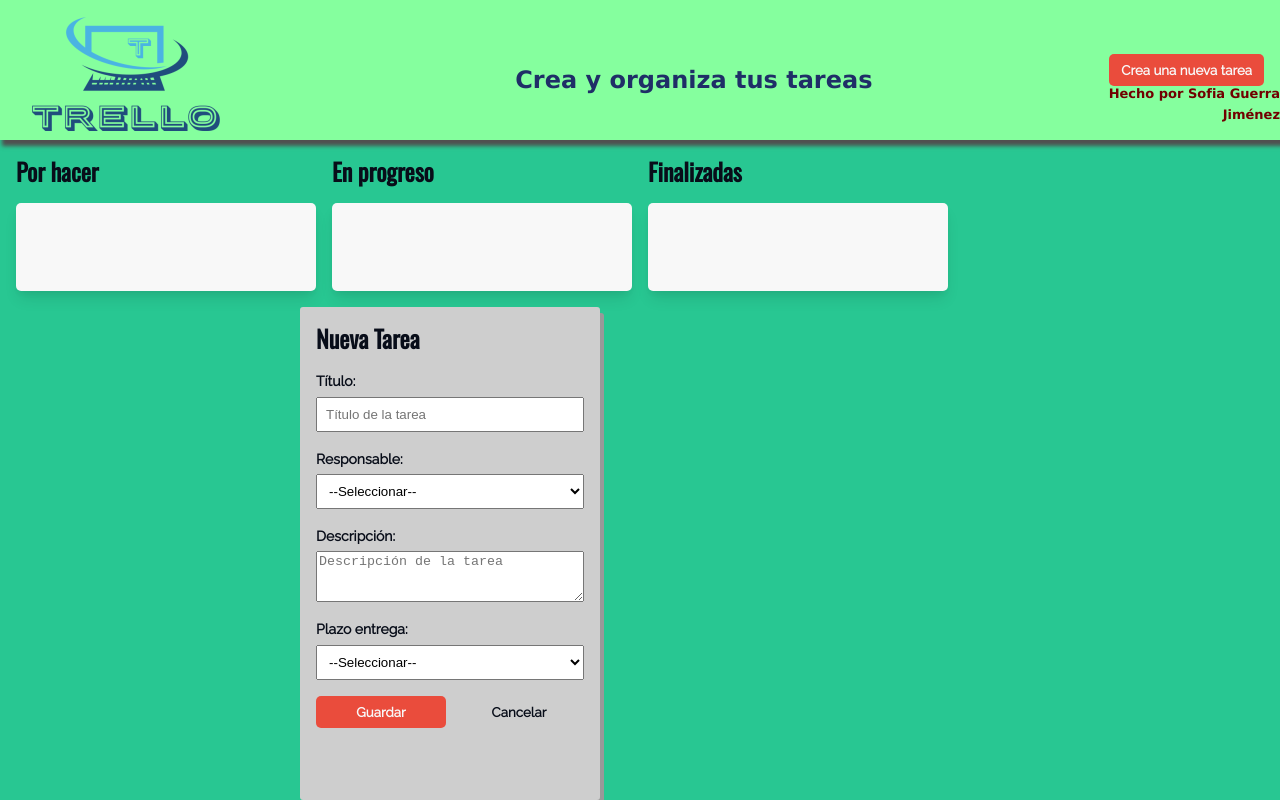
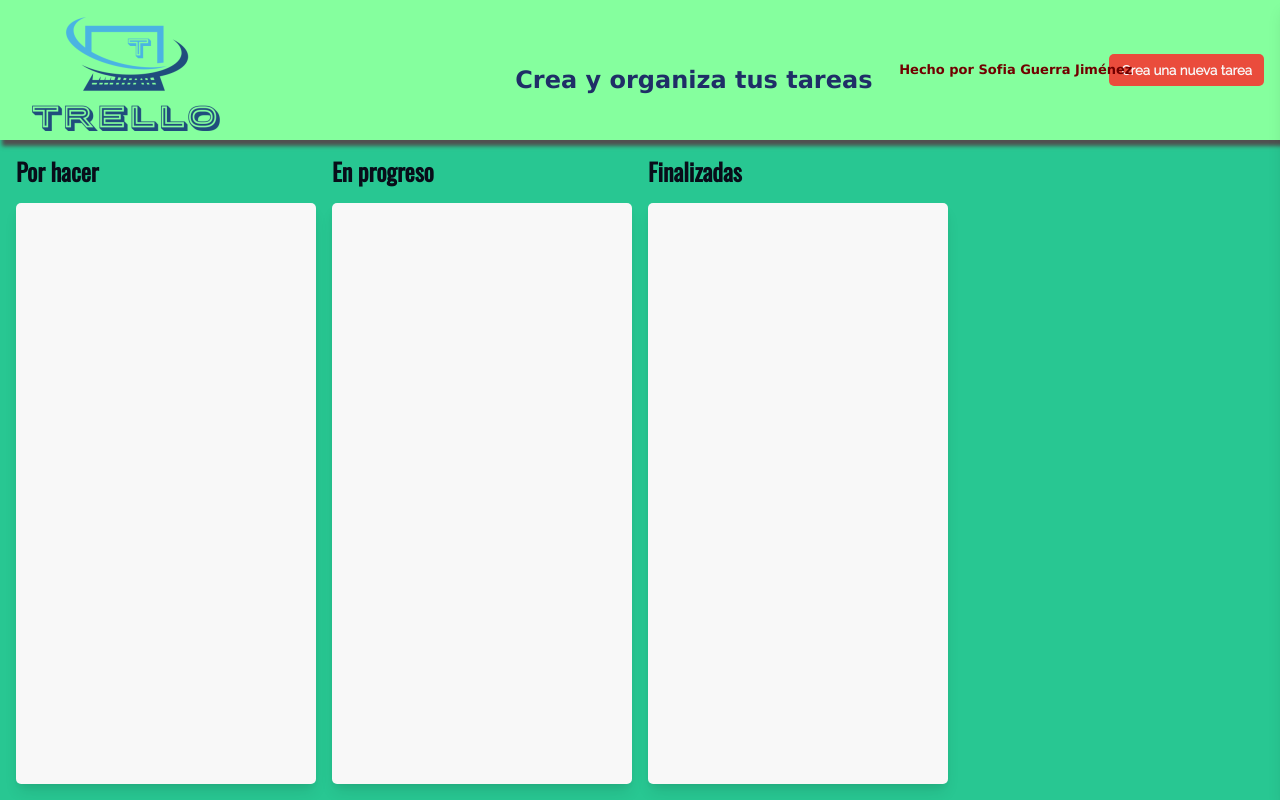
Before and after one commit to angysof16/M3U2TrelloAppSofiaGuerra, a website: page index.html in a window 1280 px wide. Drawn offline with nearby package versions, Linux system fonts and the light colour scheme; no server answers.

Commit message:
final commit

```diff
--- a/css/components/buttons.css
+++ b/css/components/buttons.css
@@ -32,3 +32,7 @@
 {
   background-color: var(--c-first-main);
 }
+
+.button:hover{
+  background-color:rgb(0, 0, 148);
+}
--- a/css/theme/aside.css
+++ b/css/theme/aside.css
@@ -1,12 +1,16 @@
 .aside-app{
-  flex: 1;
-  display: flex;
-  flex-direction:column;
-  background-color:rgb(206, 206, 206);
+  background-color:rgb(167, 167, 167);
   border-radius: 3px;
-  width: 300px;
-  height: 650px;
   box-shadow: 4px 6px rgb(153, 153, 153);
+  position: fixed;
+  top: 0;
+  right: 0;
+  width: 100%;
+  max-width: 350px;
+  height: 100vh;
+  padding: var(--gutter);
+  background-color: var(--c-background-light);
+  box-shadow: var(--box-shadow-lg);
   transform: translate(100%);
   will-change: transform;
   transition: transform var(--duration-transition-base);
--- a/css/theme/header.css
+++ b/css/theme/header.css
@@ -1,11 +1,12 @@
 .header-app {
-  background-color:rgb(133, 255, 158);
   height: 140px;
   box-shadow: 4px 4px 4px 2px rgb(80, 80, 80);
+  background-color:rgb(133, 255, 158);
 }
 
 .header-app,
-.header-app .l-container{
+.header-app .l-container
+{
   display: flex;
   align-items: center;
   justify-content: space-between;
@@ -31,7 +32,6 @@
   font-family:'Lucida Sans';
   font-size: small;
   font-weight:bold;
-  padding-left: 82%;
-  padding-top:70px;
+  padding-left: 69%;
   color: rgb(113, 0, 0);
 }
--- a/db.json
+++ b/db.json
@@ -6,8 +6,8 @@
         "person": "Sofia Guerra",
         "details": "Lorem ipsum dolor sit amet.",
         "state": "done",
-        "deadline": 1290410941,
-        "created": 1615352159
+        "deadline": 1390410941,
+        "created": 125432559
       },
       {
         "id": 2,
@@ -16,7 +16,7 @@
         "details": "Lorem ipsum dolor sit amet.",
         "state": "to-do",
         "deadline": 1615524959,
-        "created": 2828783737
+        "created": 123437284
       }
     ]
   }
```
Also changed, not shown: index.html (+4 -18 lines).
